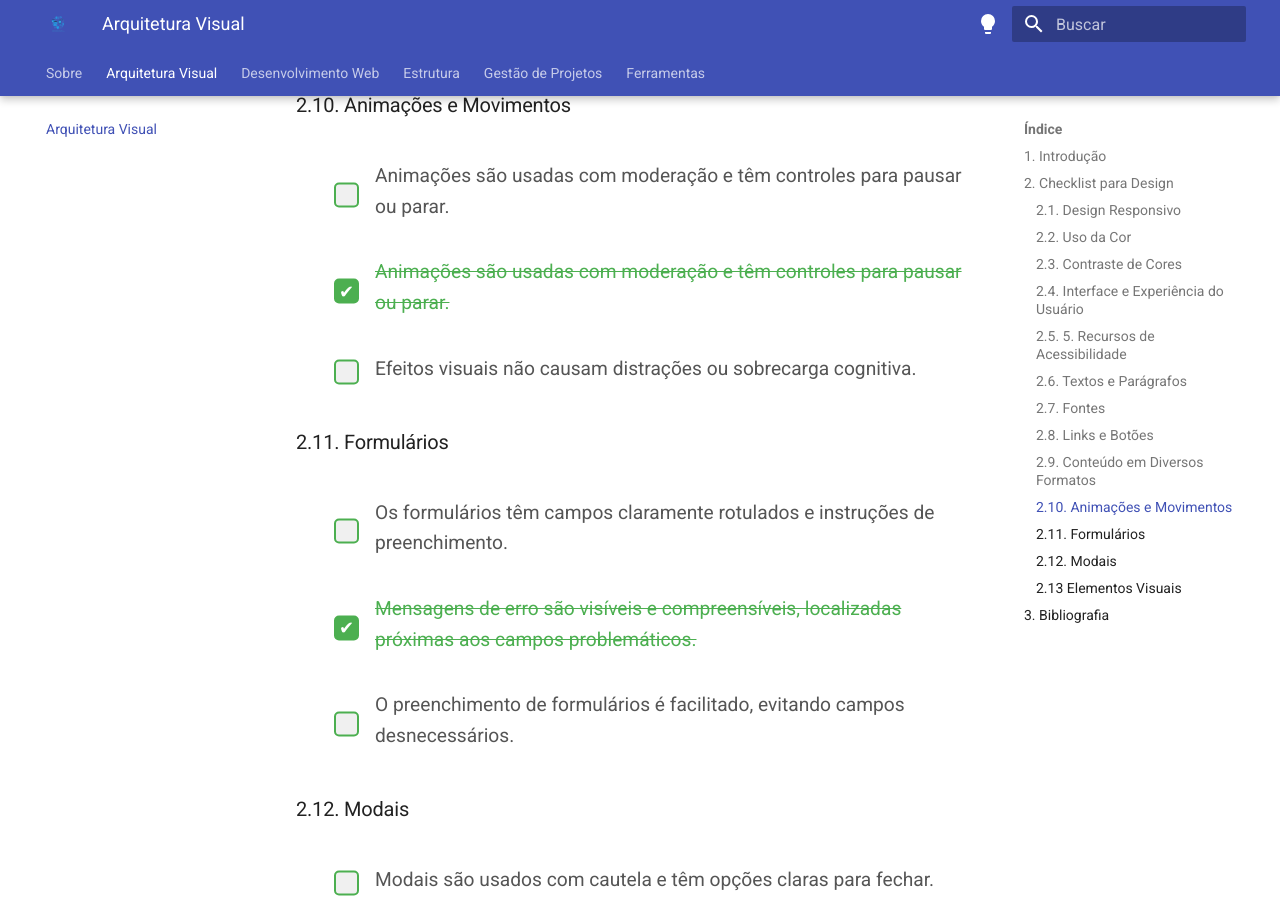
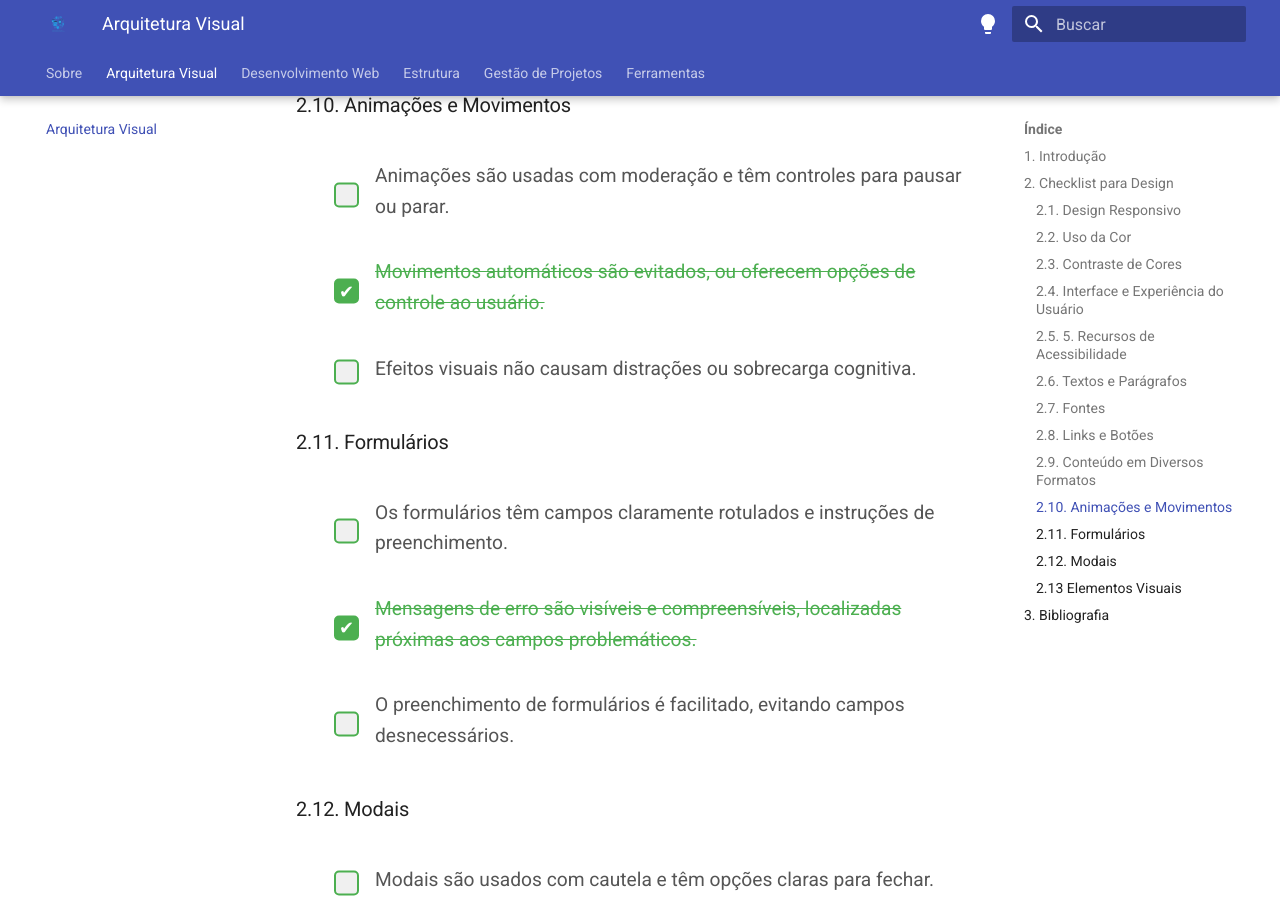
Before and after one commit to henriquecq/Acessibilidade_pp, an MkDocs documentation site: the page built from docs/arquitetura_visual/arquitetura_visual.md, in a window 1280 px wide and 900 px high, scrolled down 3721 px. Built offline with MkDocs 1.6.1 and Material for MkDocs 9.7.7, drawn with Linux system fonts in a browser that asks for light colours.

Commit message:
Update arquitetura_visual.md

```diff
--- a/docs/arquitetura_visual/arquitetura_visual.md
+++ b/docs/arquitetura_visual/arquitetura_visual.md
@@ -94,7 +94,7 @@
 ### 2.10. Animações e Movimentos
 <ul class="checklist">
     <li><input type="checkbox" id="task1"><label for="task1"> Animações são usadas com moderação e têm controles para pausar ou parar. </label></li>
-    <li><input type="checkbox" id="task2" checked><label for="task2"> Animações são usadas com moderação e têm controles para pausar ou parar. </label></li>
+    <li><input type="checkbox" id="task2" checked><label for="task2"> Movimentos automáticos são evitados, ou oferecem opções de controle ao usuário. </label></li>
     <li><input type="checkbox" id="task3"><label for="task3">  Efeitos visuais não causam distrações ou sobrecarga cognitiva. </label></li>
 </ul>
 
```
